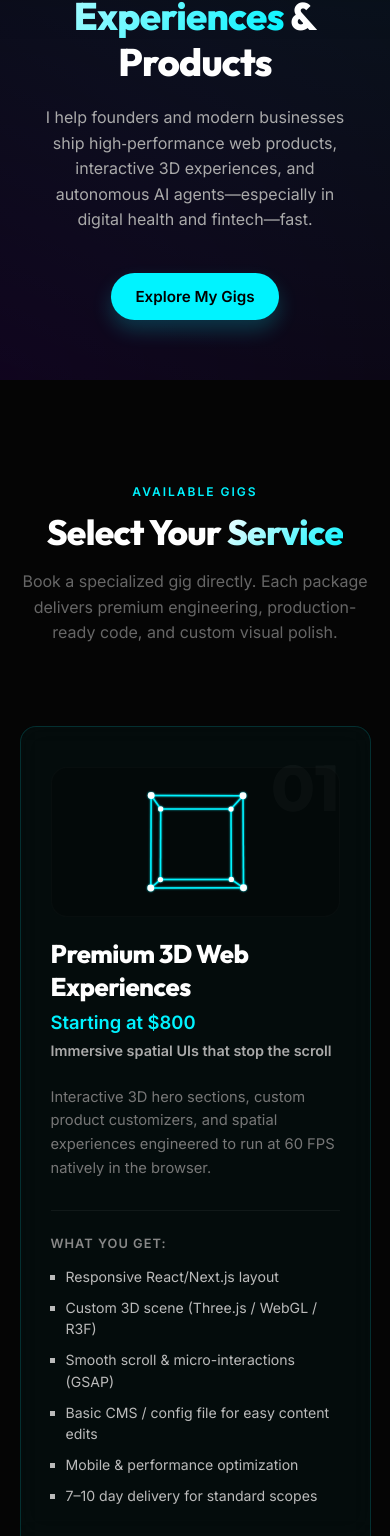
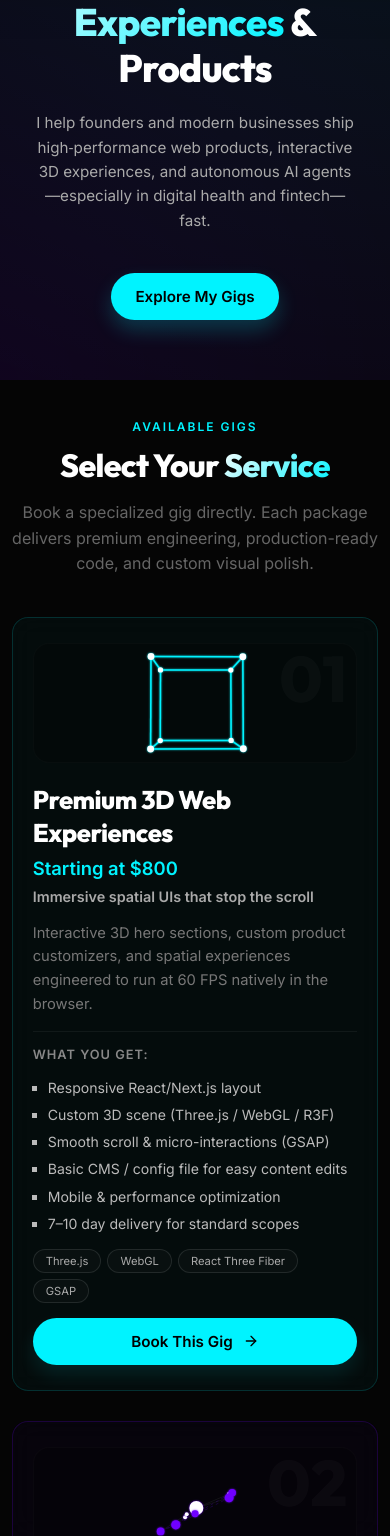
Before and after one commit to mchlshot-code/PathAI-Agency, a React (Vite) app: page / in a window 390 px wide. Shown: the part 464-2000 px from the top of the page. Built offline with nearby package versions, Linux system fonts and the light colour scheme.

Commit message:
Optimize responsive layout padding and card spacing on mobile devices

```diff
--- a/src/components/Gigs.jsx
+++ b/src/components/Gigs.jsx
@@ -382,8 +382,8 @@ const GigVisualizer = ({ type, glowColor }) => {
 
 const Gigs = () => {
   return (
-    <section id="gigs" style={{ background: '#050505', paddingTop: '100px', paddingBottom: '100px' }}>
-      <div style={{ textAlign: 'center', marginBottom: '80px' }}>
+    <section id="gigs" style={{ background: '#050505' }}>
+      <div style={{ textAlign: 'center', marginBottom: 'var(--header-margin, 80px)' }}>
         <span style={{ fontSize: '0.75rem', fontWeight: '700', color: 'var(--accent-color)', textTransform: 'uppercase', letterSpacing: '2px' }}>
           Available Gigs
         </span>
@@ -401,7 +401,6 @@ const Gigs = () => {
             key={index}
             className="glass offering-card"
             style={{
-              padding: '40px 30px',
               background: gig.color,
               borderColor: gig.borderColor,
               display: 'flex',
@@ -415,7 +414,7 @@ const Gigs = () => {
               {/* Interactive 3D Canvas visualizer for each service */}
               <GigVisualizer type={gig.type} glowColor={gig.glowColor} />
 
-              <div style={{ marginBottom: '25px' }}>
+              <div style={{ marginBottom: 'var(--elem-margin, 25px)' }}>
                 <div style={{ display: 'flex', justifyContent: 'space-between', alignItems: 'baseline', marginBottom: '8px', flexWrap: 'wrap', gap: '10px' }}>
                   <h3 style={{ fontSize: '1.6rem', fontWeight: '800', color: '#fff', letterSpacing: '-0.5px' }}>{gig.title}</h3>
                 </div>
@@ -427,15 +426,15 @@ const Gigs = () => {
                 </p>
               </div>
 
-              <p style={{ color: '#777', lineHeight: '1.6', marginBottom: '30px', fontSize: '0.92rem' }}>
+              <p style={{ color: '#777', lineHeight: '1.6', marginBottom: 'var(--elem-margin, 30px)', fontSize: '0.92rem' }}>
                 {gig.desc}
               </p>
 
-              <div style={{ borderTop: '1px solid rgba(255, 255, 255, 0.05)', paddingTop: '25px', marginBottom: '30px' }}>
+              <div style={{ borderTop: '1px solid rgba(255, 255, 255, 0.05)', paddingTop: 'var(--elem-margin, 25px)', marginBottom: 'var(--elem-margin, 30px)' }}>
                 <p style={{ fontSize: '0.8rem', fontWeight: '700', textTransform: 'uppercase', color: '#888', letterSpacing: '1px', marginBottom: '15px' }}>What You Get:</p>
                 <ul style={{ paddingLeft: '15px', color: '#bbb', fontSize: '0.88rem', listStyleType: 'square' }}>
                   {gig.deliverables.map((item, i) => (
-                    <li key={i} style={{ marginBottom: '10px', lineHeight: '1.5' }}>
+                    <li key={i} style={{ marginBottom: 'var(--bullet-margin, 10px)', lineHeight: '1.5' }}>
                       {item}
                     </li>
                   ))}
@@ -444,7 +443,7 @@ const Gigs = () => {
             </div>
 
             <div>
-              <div style={{ marginBottom: '25px', display: 'flex', flexWrap: 'wrap', gap: '6px' }}>
+              <div style={{ marginBottom: 'var(--elem-margin, 25px)', display: 'flex', flexWrap: 'wrap', gap: '6px' }}>
                 {gig.tags.map(tag => (
                   <span key={tag} className="badge" style={{ margin: 0 }}>{tag}</span>
                 ))}
--- a/src/index.css
+++ b/src/index.css
@@ -9,6 +9,9 @@
   --glass-border: rgba(255, 255, 255, 0.1);
   --font-heading: 'Outfit', sans-serif;
   --font-body: 'Inter', sans-serif;
+  --elem-margin: 25px;
+  --bullet-margin: 10px;
+  --header-margin: 80px;
 }
 
 * {
@@ -180,8 +183,13 @@ section {
    TABLET (max-width: 768px)
    =========================== */
 @media (max-width: 768px) {
+  :root {
+    --elem-margin: 15px;
+    --bullet-margin: 6px;
+    --header-margin: 40px;
+  }
   section {
-    padding: 70px 5%;
+    padding: 45px 4%;
   }
 
   /* Hero — stack vertically, canvas becomes background */
@@ -212,11 +220,11 @@ section {
 
   /* Hero typography */
   .hero-layout h1 {
-    font-size: 3rem !important;
+    font-size: 2.6rem !important;
   }
 
   .hero-layout p {
-    font-size: 1rem !important;
+    font-size: 0.95rem !important;
     max-width: 100% !important;
   }
 
@@ -236,11 +244,19 @@ section {
 
   /* Headings scale down */
   h2 {
-    font-size: 2.2rem !important;
+    font-size: 2rem !important;
   }
 
   h1 {
-    font-size: 2.8rem !important;
+    font-size: 2.4rem !important;
+  }
+
+  .offering-card {
+    padding: 25px 20px !important;
+  }
+
+  .gig-canvas-container {
+    height: 120px !important;
   }
 }
 
@@ -249,7 +265,7 @@ section {
    =========================== */
 @media (max-width: 480px) {
   section {
-    padding: 60px 5%;
+    padding: 35px 3%;
   }
 
   .hero-layout h1 {
```
